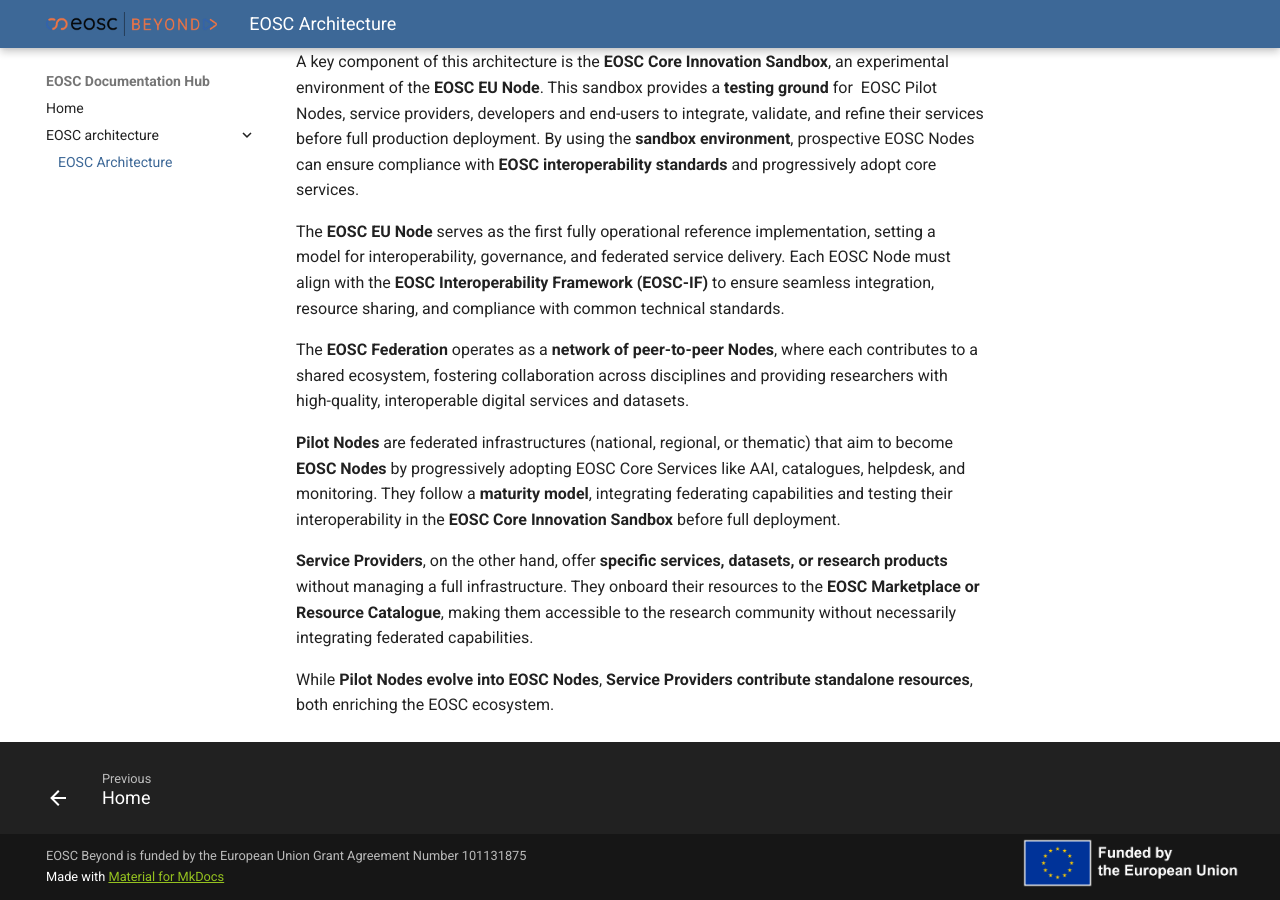
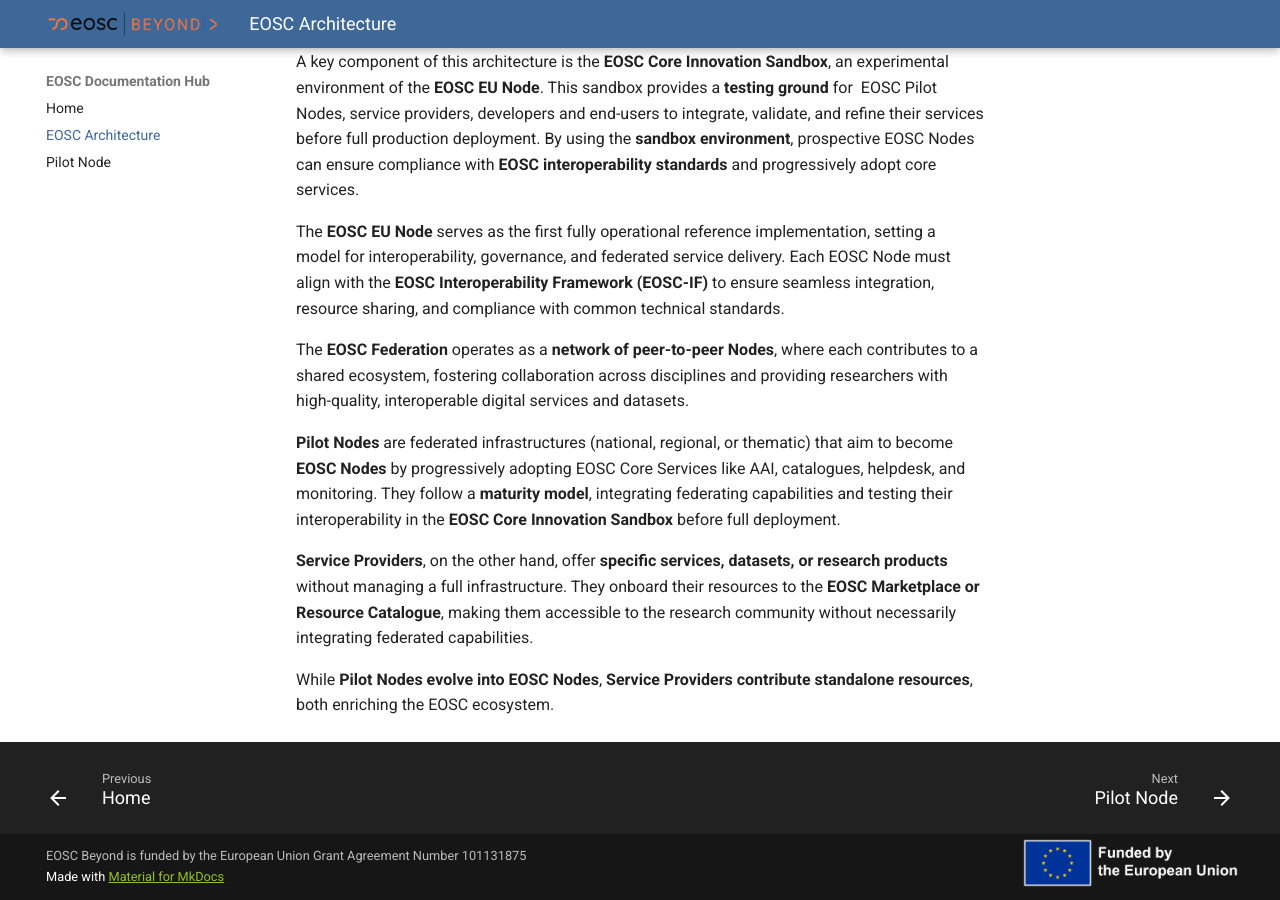
Before and after one commit to eosc-beyond-sandbox/eosc-sandbox, an MkDocs documentation site: the page built from resources/EOSC Architecture/EOSC Architecture.md, in a window 1280 px wide and 900 px high, scrolled down 543 px. Built offline with MkDocs 1.6.1 and Material for MkDocs 9.7.7, drawn with Linux system fonts in a browser that asks for light colours.

Commit message:
Structure update

```diff
--- a/mkdocs.yml
+++ b/mkdocs.yml
@@ -32,6 +32,6 @@
   - stylesheets/extra.css
 nav:
   - Home: index.md
-  - EOSC architecture:
-    - EOSC Architecture/EOSC Architecture.md
+  - EOSC Architecture: EOSC Architecture/EOSC Architecture.md
+  - Pilot Node: Pilot Node/Pilot Node.md
 copyright: EOSC Beyond is funded by the European Union Grant Agreement Number 101131875
```
Also changed, not shown: resources/Pilot Node/Pilot Node.md (renamed from resources/2  Pilot Node/index.md).
